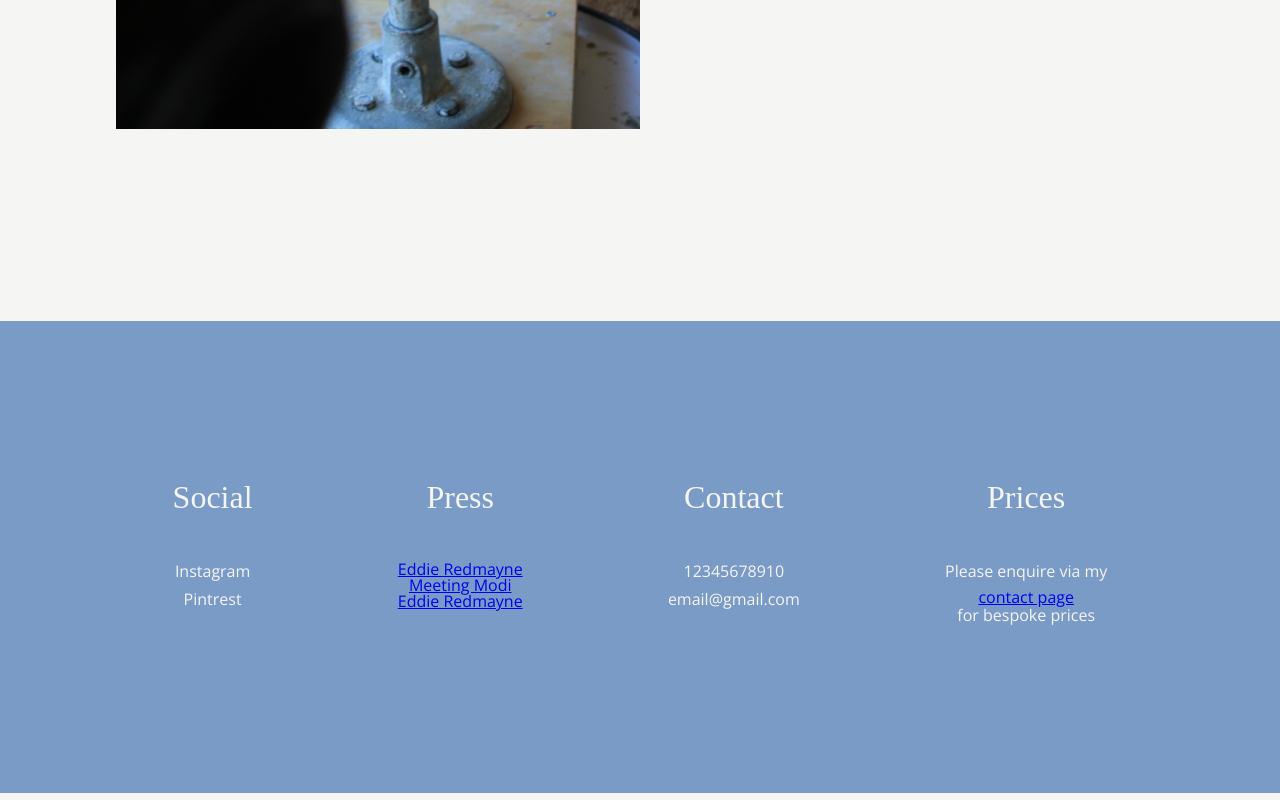
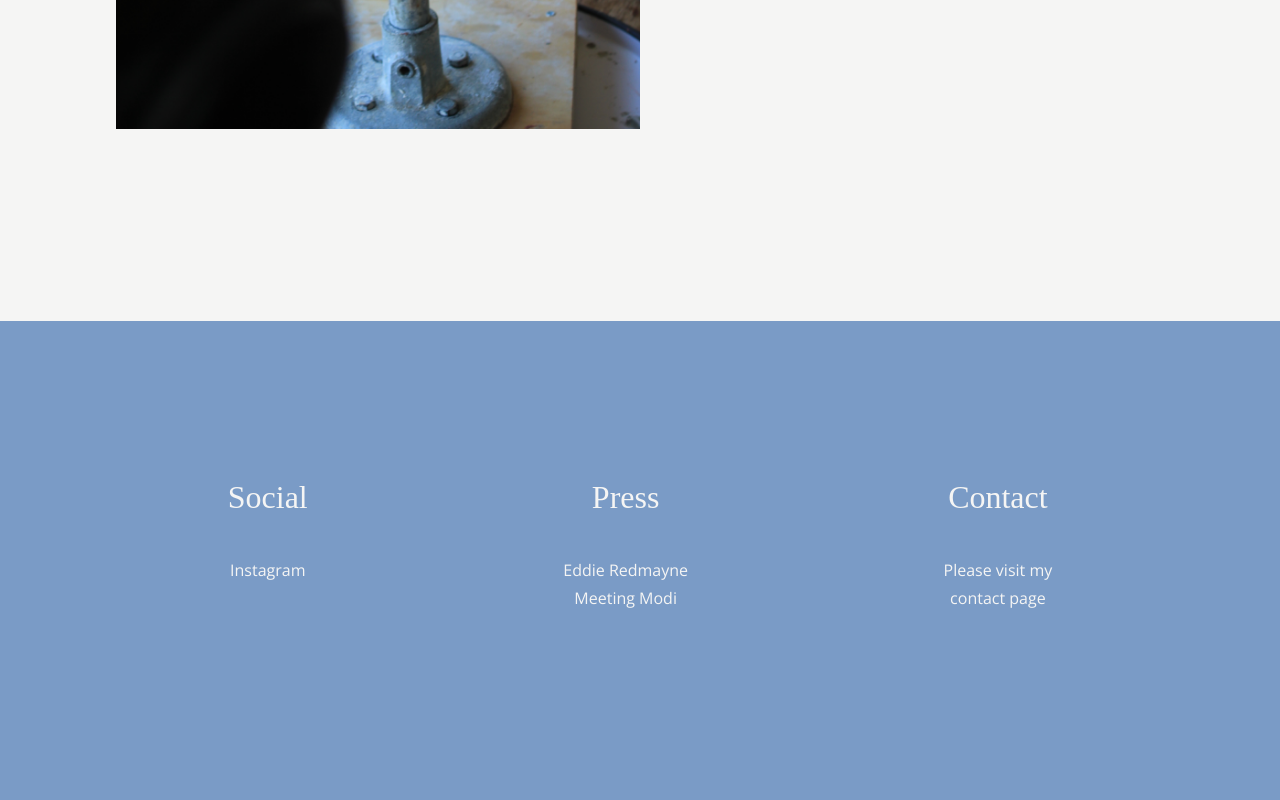
Before and after one commit to JoeBaldwin90/sculpture-artist, a React (Create React App) app: page / in a window 1280 px wide. Shown: the part 2574-3374 px from the top of the page. Built offline with nearby package versions, Linux system fonts and the light colour scheme; a web font is replaced by a local one.

Commit message:
Footer copy and responsive styles

```diff
--- a/src/components/footer/Footer.js
+++ b/src/components/footer/Footer.js
@@ -1,6 +1,10 @@
 import React from "react";
-import { Link } from "react-router-dom";
-import { FooterContainer, FooterLinks } from "./FooterStyles";
+import {
+  FooterContainer,
+  FooterLinks,
+  RouteLink,
+  ExternalLink,
+} from "./FooterStyles";
 
 const Footer = () => {
   return (
@@ -8,39 +12,35 @@ const Footer = () => {
       <FooterLinks>
         <div>
           <h5>Social</h5>
-          <p>Instagram</p>
-          <p>Pintrest</p>
+          <p>
+            <ExternalLink href='https://www.instagram.com/hannahfarrowstudio/'>
+              Instagram
+            </ExternalLink>
+          </p>
         </div>
         <div>
           <h5>Press</h5>
           <ul>
             <li>
-              <a href='https://www.standard.co.uk/showbiz/eddie-redmayne-waxwork-unveiled-at-londons-madame-tussauds-a3749386.html'>
+              <ExternalLink href='https://www.standard.co.uk/showbiz/eddie-redmayne-waxwork-unveiled-at-londons-madame-tussauds-a3749386.html'>
                 Eddie Redmayne
-              </a>
+              </ExternalLink>
             </li>
             <li>
-              <a href='https://www.bbc.co.uk/news/world-asia-india-35818832'>
+              <ExternalLink href='https://www.bbc.co.uk/news/world-asia-india-35818832'>
                 Meeting Modi
-              </a>
-            </li>
-            <li>
-              <a href='https://www.standard.co.uk/showbiz/eddie-redmayne-waxwork-unveiled-at-londons-madame-tussauds-a3749386.html'>
-                Eddie Redmayne
-              </a>
+              </ExternalLink>
             </li>
           </ul>
         </div>
         <div>
           <h5>Contact</h5>
-          <p>12345678910</p>
-          <p>email@gmail.com</p>
-        </div>
-        <div>
-          <h5>Prices</h5>
-          <p>Please enquire via my</p>
-          <Link exact to="/contact">contact page</Link>
-          <p>for bespoke prices</p>
+          <p>Please visit my</p>
+          <p>
+            <RouteLink exact to='/contact'>
+              contact page
+            </RouteLink>
+          </p>
         </div>
       </FooterLinks>
     </FooterContainer>
--- a/src/components/footer/FooterStyles.js
+++ b/src/components/footer/FooterStyles.js
@@ -1,3 +1,4 @@
+import { Link } from "react-router-dom";
 import styled from "styled-components";
 import fonts from "../../theme/Fonts";
 import colors from "../../theme/Colors";
@@ -6,6 +7,9 @@ export const FooterContainer = styled.footer`
   width: 100%;
   padding: 10em 2em;
   background: ${colors.pastelBlue};
+  @media (max-width: 425px) {
+    padding: 3em 1em;
+  }
 `;
 
 export const FooterLinks = styled.div`
@@ -16,6 +20,10 @@ export const FooterLinks = styled.div`
 
   div {
     text-align: center;
+    margin-bottom: 1.5em;
+    &:last-of-type {
+      margin-bottom: 0;
+    }
   }
 
   h5 {
@@ -23,11 +31,44 @@ export const FooterLinks = styled.div`
     font-size: 2em;
     color: ${colors.sunbeamGrey};
     margin-bottom: 1.5em;
+
+    @media (max-width: 425px) {
+      margin-bottom: .25em;
+    }
   }
 
-  p {
-    cursor: pointer;
+  p,
+  li {
     color: ${colors.sunbeamGrey};
     margin-bottom: 0.5em;
+    line-height: 1.2;
+  }
+
+  @media (max-width: 425px) {
+    flex-direction: column;
   }
 `;
+
+export const RouteLink = styled(Link)`
+  text-decoration: none;
+  color: ${colors.sunbeamGrey};
+  font-family: ${fonts.body};
+  transition: all 0.5s ease;
+  cursor: pointer;
+
+  &:hover {
+    color: ${colors.coffeeCupBlue};
+  }
+`;
+
+export const ExternalLink = styled.a`
+  text-decoration: none;
+  color: ${colors.sunbeamGrey};
+  font-family: ${fonts.body};
+  transition: all 0.5s ease;
+  cursor: pointer;
+
+  &:hover {
+    color: ${colors.coffeeCupBlue};
+  }
+`;
```
